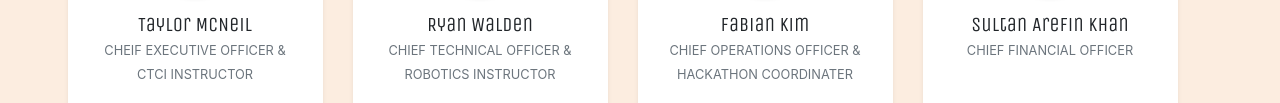
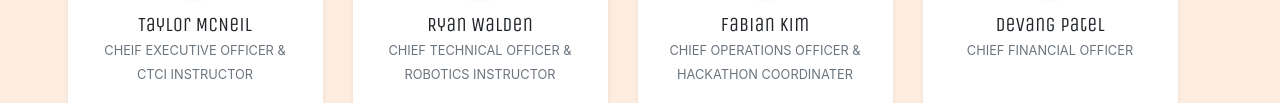
Before and after one commit to PantherHackers/Taylor-McNeil.github.io, a plain HTML site: page about.html in a window 1280 px wide. Shown: the part 2545-2648 px from the top of the page. Drawn offline with nearby package versions, Linux system fonts and the light colour scheme.

Commit message:
Add files via upload

```diff
--- a/about.html
+++ b/about.html
@@ -319,7 +319,7 @@
 
                         <div class="col-xl-3 col-sm-6 mb-5 text-center">
                                 <div class="bg-white rounded shadow-sm py-5 px-4"><img src="images/favacon.png" alt="" width="100" class="img-fluid rounded-circle mb-3 img-thumbnail shadow-sm">
-                                  <h5 class="mb-0">Sultan Arefin Khan</h5><span class="small text-uppercase text-muted">Chief Financial Officer</span> <br> <br>
+                                  <h5 class="mb-0">Devang Patel</h5><span class="small text-uppercase text-muted">Chief Financial Officer</span> <br> <br>
                                    <ul class="social mb-0 list-inline mt-3">
                                     <li class="list-inline-item"><a href="#" class="social-link"><i class="fa fa-linkedin"></i></a></li>
                                     <li class="list-inline-item"><a href="#" class="social-link"><i class="fa fa-facebook-f"></i></a></li>
```
Also changed, not shown: events.html (+8 -5 lines).
